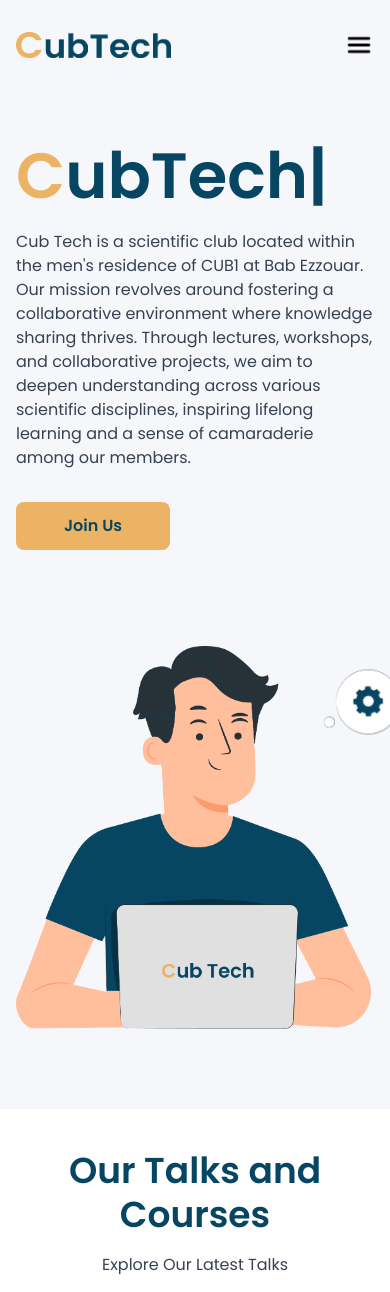
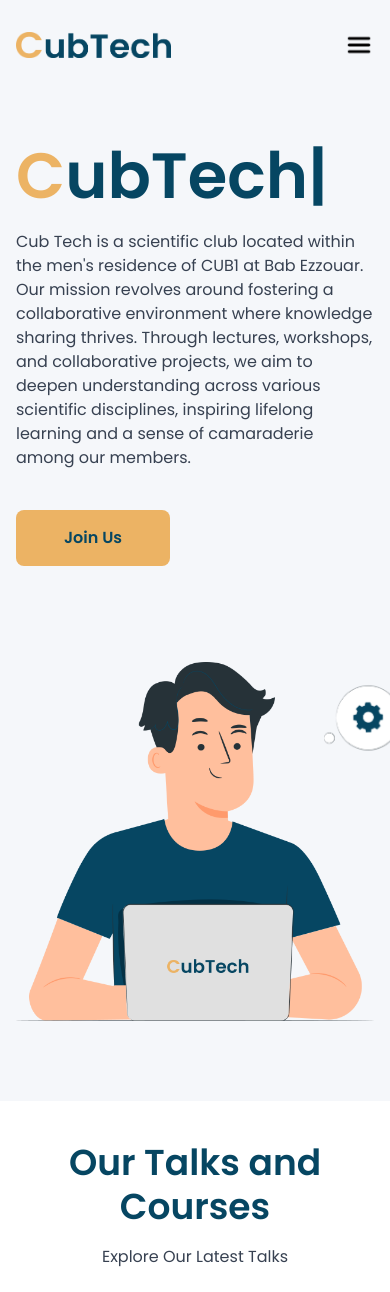
Before and after one commit to hareth-labadi/CubTech-Landing-Page, a Next.js app: page / in a window 390 px wide. Shown: the top 1292 px of the page. Built offline with nearby package versions, Linux system fonts and the light colour scheme.

Commit message:
first commit

```diff
--- a/app/not-found.jsx
+++ b/app/not-found.jsx
@@ -7,7 +7,7 @@ const NotFound = () => {
     <section className="max-container flex flex-col items-center gap-2 px-2 bg-silver pb-5">
       <h1 className="text-primary">Whoops!</h1>
       <p className="text-primary">404 Page Not Found</p>
-        <Image src={"/error.png"} width={400} height={400} />
+        <Image src={"/error.png"} width={400} height={400} alt="error" />
       <h2 className="text-primary text-center">
         Looks like this page went on vacation.
       </h2>
--- a/components/Hero.jsx
+++ b/components/Hero.jsx
@@ -7,21 +7,21 @@ const Hero = () => {
     <section className="flex px-4 justify-center xs:flex-col xs:gap-24 lg:flex-row bg-silver pb-20 mb-10">
       <div className="max-w-[850px] relative">
         <h1 className="text-secondary mb-4 mt-12">
-          <span style={{ display: 'inline-block' }}>C</span>
+          <span className="inline-block">C</span>
           {/* Use backticks for inline styles to avoid escaping quotes */}
-          <span className="text-primary" style={{ display: 'inline-block' }}><AnimatedLogo /></span>
+          <span className="text-primary inline-block"><AnimatedLogo /></span>
         </h1>
 
-        <p className="text-gray-700 mb-8">
+        <p className="text-gray-700 mb-10">
           Cub Tech is a scientific club located within the men's residence of CUB1 at Bab Ezzouar. Our mission revolves around fostering a collaborative environment where knowledge sharing thrives. Through lectures, workshops, and collaborative projects, we aim to deepen understanding across various scientific disciplines, inspiring lifelong learning and a sense of camaraderie among our members.
         </p>
 
         {/* Fix button hover effect (assuming missing hover styles) */}
-        <button className="py-3 lg:py-4 px-12 lg:px-16 text-primary cursor-not-allowed font-semibold rounded-lg bg-secondary hover:bg-secondary-hover transition-all outline-none">Join Us</button>
+        <button className="py-4 lg:py-4 px-12 lg:px-16 text-primary cursor-not-allowed font-semibold rounded-lg bg-secondary hover:bg-secondary-hover transition-all outline-none">Join Us</button>
       </div>
 
       <div className="relative">
-        <Image src={"/hero.png"} alt="hero" width={355} height={340} />
+        <Image src={"/hero.png"} alt="hero" width={390} height={375} />
         <div className="absolute top-5 right-[-30px] animate-float">
           <Image src={"/think.png"} alt="think" width={80} height={80} />
         </div>
```
Also changed, not shown: public/hero.png.
